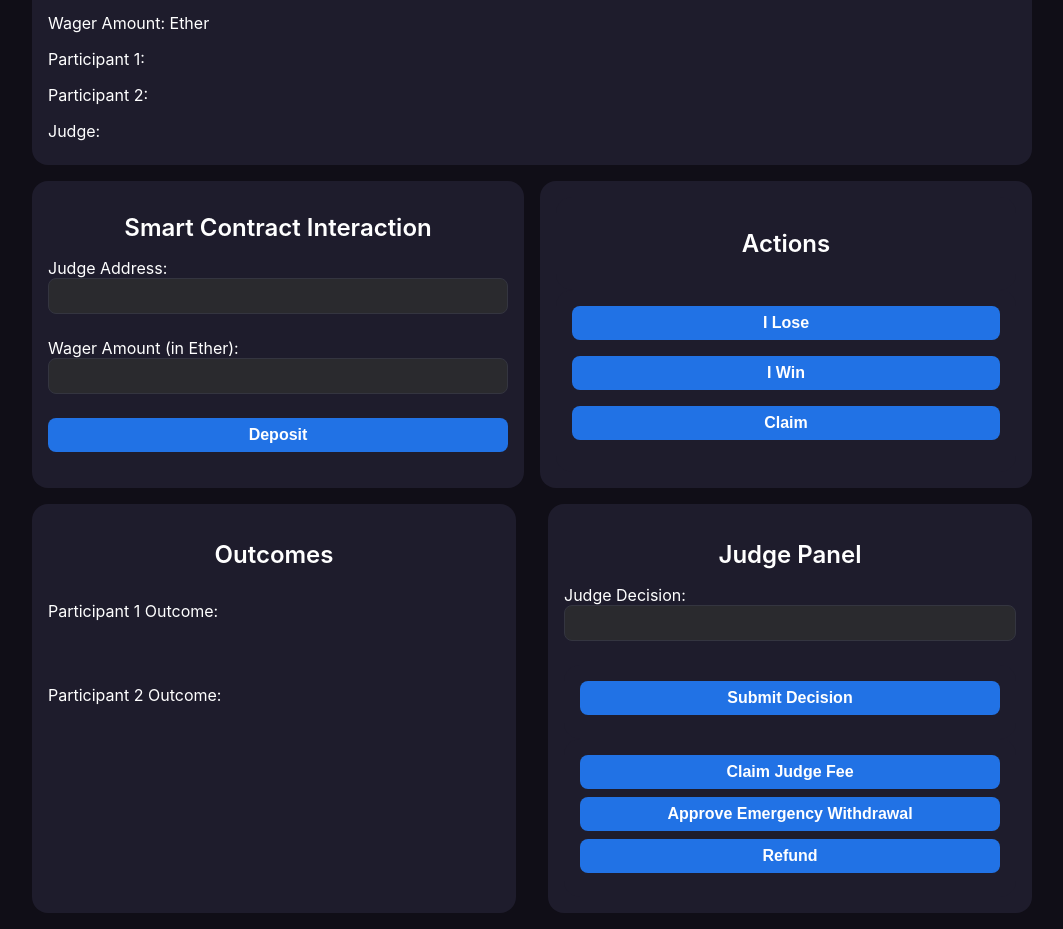
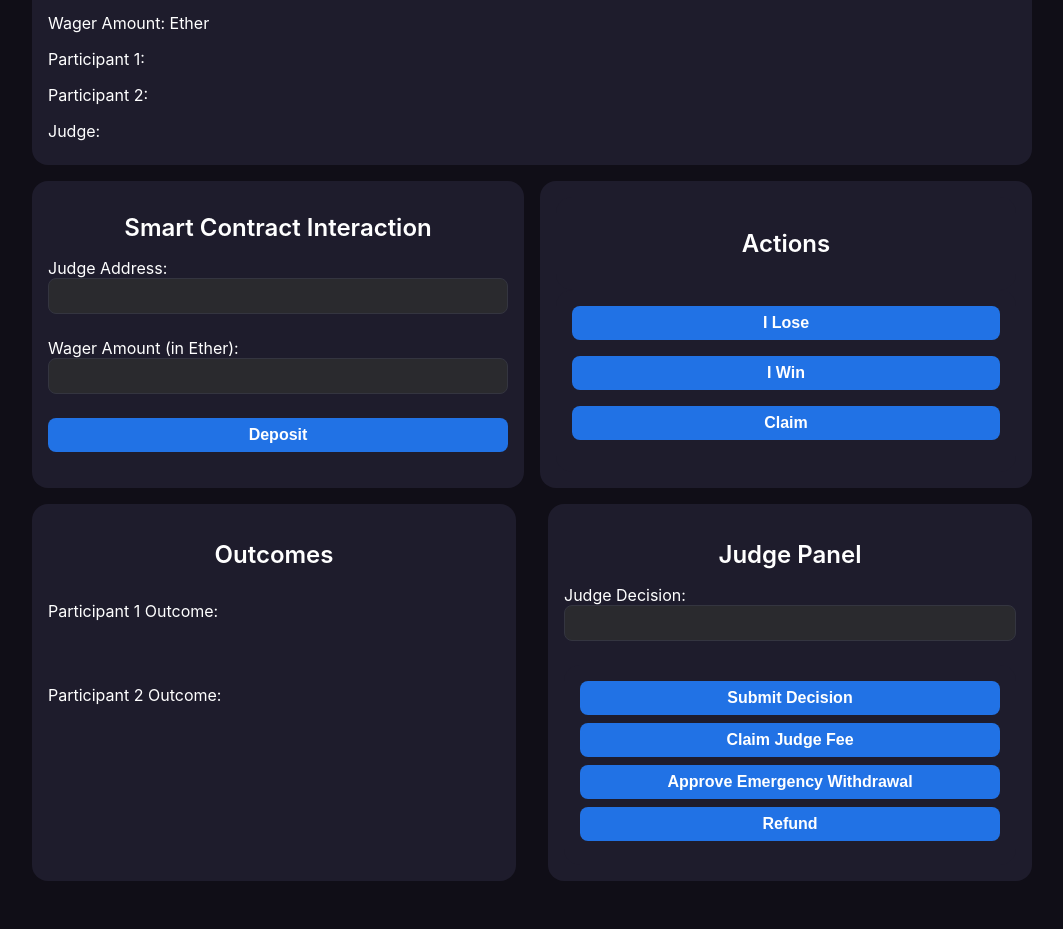
Before and after one commit to Qqcodeqq/wagermanager, a plain HTML site: page index.html in a window 1280 px wide. Shown: the part 150-1079 px from the top of the page, without its empty margins (108-1171 px from the left). After the commit the page ends 1047 px from the top, so only its background shows below. Drawn offline with Linux system fonts and the light colour scheme.

Commit message:
Update index.html

```diff
--- a/index.html
+++ b/index.html
@@ -63,13 +63,13 @@
           </div>
           <div class="button-row">
             <button class="btn" id="submit-judge-decision">Submit Decision</button>
+            <div>
+              <button class="btn" id="claim-judge-fee">Claim Judge Fee</button>
+              <button class="btn" id="approve-emergency-withdrawal">Approve Emergency Withdrawal</button>
+                 <button class="btn" id="refund-btn">Refund</button>
+            </div>
           </div>
         </form>
-        <div class="button-row">
-          <button class="btn" id="claim-judge-fee">Claim Judge Fee</button>
-          <button class="btn"id="approve-emergency-withdrawal">Approve Emergency Withdrawal</button>
-          <button class="btn" id="refund-btn">Refund</button>
-         </div>
       </div>
     </div>
   </div>
```
